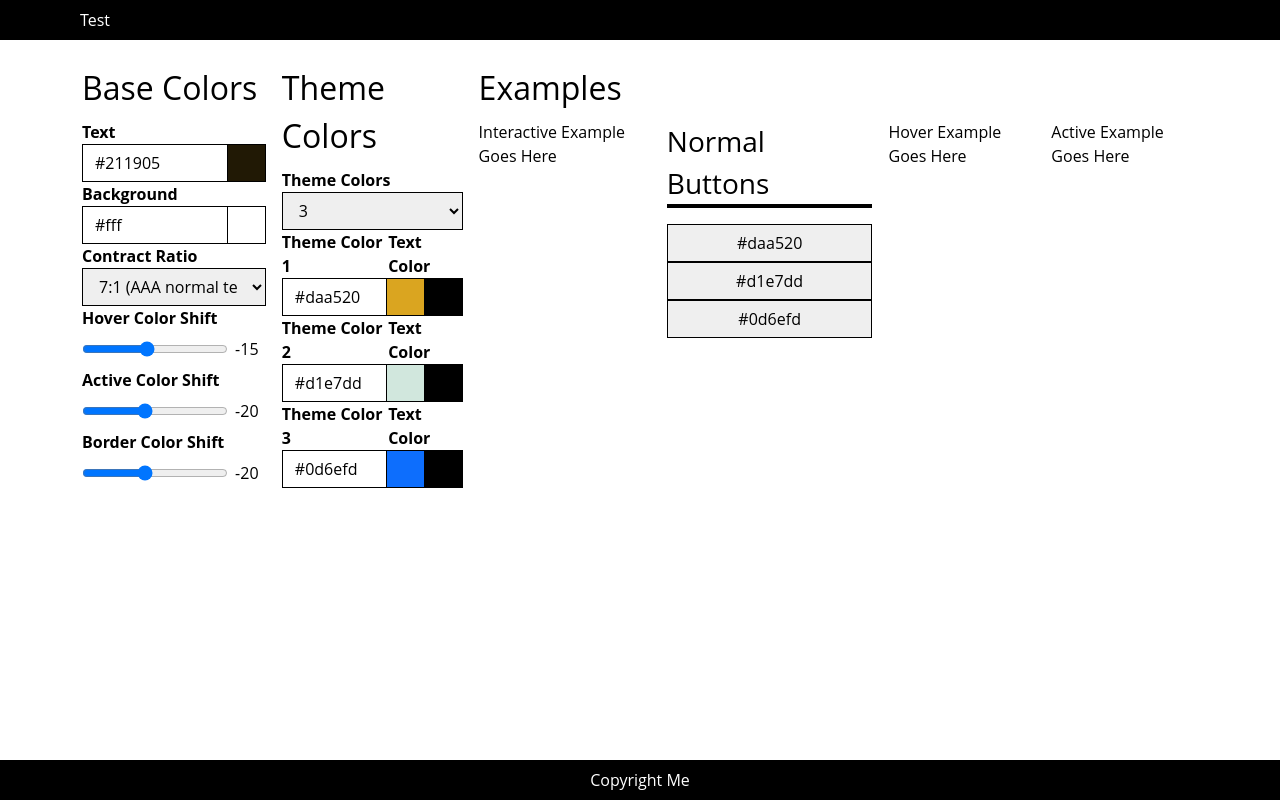
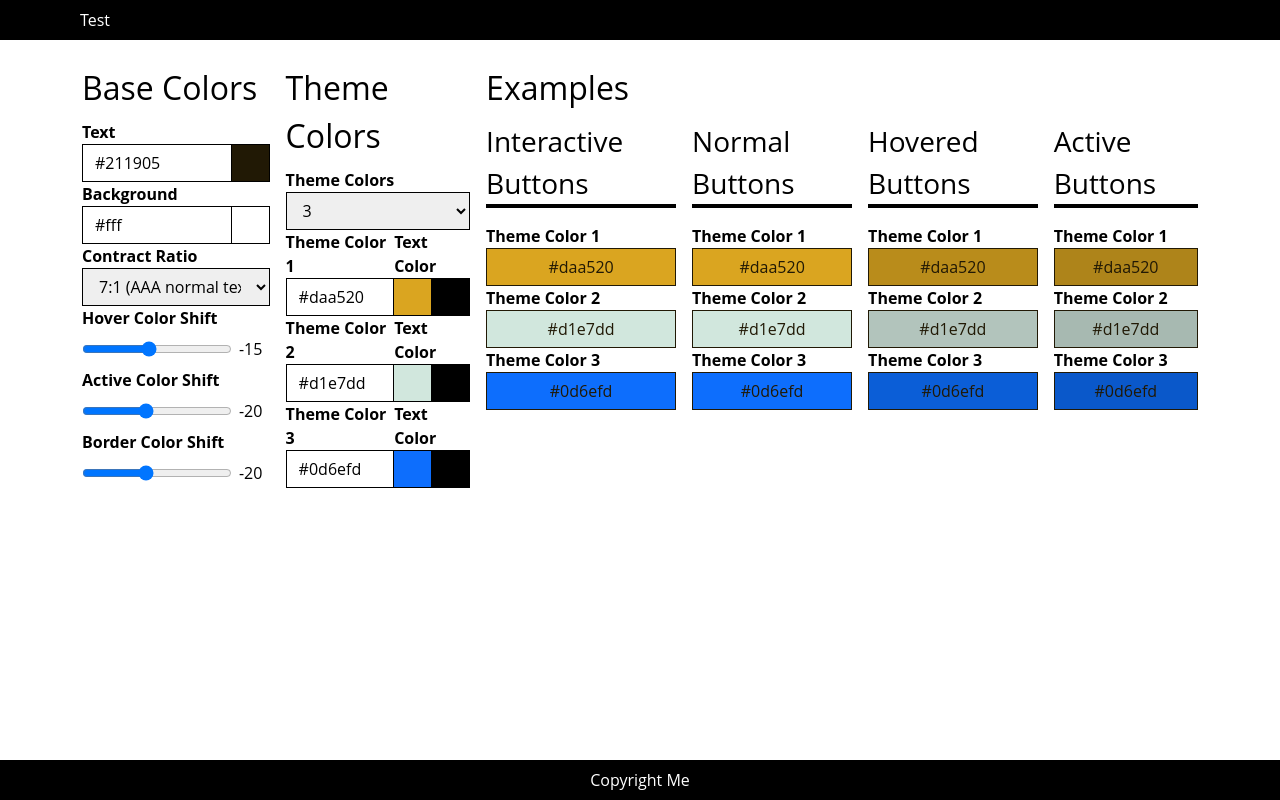
Before and after one commit to johnsiddoway/colors, a React (Vite) app: page / in a window 1280 px wide. Built offline with nearby package versions, Linux system fonts and the light colour scheme.

Commit message:
Flesh out the various button examples.

```diff
--- a/src/components/panels/active-panel.tsx
+++ b/src/components/panels/active-panel.tsx
@@ -1,5 +1,30 @@
 import { PanelProps } from "./panel-props";
+import styles from "./base.module.scss";
+import Color from "color";
+
+const mix = (value: string, shift: number) => {
+	const mixWith = shift > 0 ? Color('#fff') : Color('#000');
+	const weight = Math.abs(shift / 100);
+	return Color(value).mix(mixWith, weight).hex().toLocaleLowerCase();
+};
 
 export function ActivePanel(props: PanelProps) {
-    return <div>Active Example Goes Here</div>;
+    const buttons = props.themeColors.map((value, index) => {
+        const backgroundColor = mix(value.backgroundColor, props.activeShift);
+        const style: React.CSSProperties = {
+            "--background-color": backgroundColor,
+            "--background-color-hover": backgroundColor,
+            "--background-color-active": backgroundColor,
+            "--color": value.invertForegroundColor ? props.backgroundColor : props.foregroundColor,
+            "--border-color": props.foregroundColor,
+        };
+        return <div key={index}>
+            <div className={styles.label}>Theme Color {index + 1}</div>
+            <button className={styles.button} style={style}>{value.backgroundColor}</button>
+            </div>;
+    })
+    return <div>
+        <h3 className={styles.heading}>Active Buttons</h3>
+        {buttons}
+    </div>;
 }
--- /dev/null
+++ b/src/components/panels/base.module.scss
@@ -0,0 +1,26 @@
+.heading {
+    border-bottom: 0.25rem solid currentColor;
+    margin-bottom: 1rem;
+}
+
+.label {
+    font-weight: bold;
+}
+
+.button {
+    cursor: pointer;
+    width: 100%;
+    border: 1px solid var(--border-color);
+    padding: 0.375rem 0.75rem;
+
+    background-color: var(--background-color);
+    color: var(--color);
+
+    &:hover {
+        background-color: var(--background-color-hover);
+    }
+
+    &:active {
+        background-color: var(--background-color-active);
+    }
+}
--- a/src/components/panels/hover-panel.tsx
+++ b/src/components/panels/hover-panel.tsx
@@ -1,5 +1,30 @@
 import { PanelProps } from "./panel-props";
+import styles from "./base.module.scss";
+import Color from "color";
+
+const mix = (value: string, shift: number) => {
+	const mixWith = shift > 0 ? Color('#fff') : Color('#000');
+	const weight = Math.abs(shift / 100);
+	return Color(value).mix(mixWith, weight).hex().toLocaleLowerCase();
+};
 
 export function HoverPanel(props: PanelProps) {
-    return <div>Hover Example Goes Here</div>;
+    const buttons = props.themeColors.map((value, index) => {
+        const backgroundColor = mix(value.backgroundColor, props.hoverShift);
+        const style: React.CSSProperties = {
+            "--background-color": backgroundColor,
+            "--background-color-hover": backgroundColor,
+            "--background-color-active": backgroundColor,
+            "--color": value.invertForegroundColor ? props.backgroundColor : props.foregroundColor,
+            "--border-color": props.foregroundColor,
+        };
+        return <div key={index}>
+            <div className={styles.label}>Theme Color {index + 1}</div>
+            <button className={styles.button} style={style}>{value.backgroundColor}</button>
+            </div>;
+    })
+    return <div>
+        <h3 className={styles.heading}>Hovered Buttons</h3>
+        {buttons}
+    </div>;
 }
--- a/src/components/panels/interactive-panel.tsx
+++ b/src/components/panels/interactive-panel.tsx
@@ -1,5 +1,29 @@
 import { PanelProps } from "./panel-props";
+import styles from "./base.module.scss";
+import Color from "color";
+
+const mix = (value: string, shift: number) => {
+	const mixWith = shift > 0 ? Color('#fff') : Color('#000');
+	const weight = Math.abs(shift / 100);
+	return Color(value).mix(mixWith, weight).hex().toLocaleLowerCase();
+};
 
 export function InteractivePanel(props: PanelProps) {
-    return <div>Interactive Example Goes Here</div>;
+    const buttons = props.themeColors.map((value, index) => {
+        const style: React.CSSProperties = {
+            "--background-color": value.backgroundColor,
+            "--background-color-hover": mix(value.backgroundColor, props.hoverShift),
+            "--background-color-active": mix(value.backgroundColor, props.activeShift),
+            "--color": value.invertForegroundColor ? props.backgroundColor : props.foregroundColor,
+            "--border-color": props.foregroundColor,
+        };
+        return <div key={index}>
+            <div className={styles.label}>Theme Color {index + 1}</div>
+            <button className={styles.button} style={style}>{value.backgroundColor}</button>
+            </div>;
+    })
+    return <div>
+        <h3 className={styles.heading}>Interactive Buttons</h3>
+        {buttons}
+    </div>;
 }
--- a/src/components/panels/normal-panel.module.scss
+++ /dev/null
@@ -1,14 +0,0 @@
-.heading {
-    border-bottom: 0.25rem solid currentColor;
-    margin-bottom: 1rem;
-}
-
-.label {
-    font-size: bold;
-}
-
-.button {
-    width: 100%;
-    border: 1px solid currentColor;
-    padding: 0.375rem 0.75rem;
-}
--- a/src/components/panels/normal-panel.tsx
+++ b/src/components/panels/normal-panel.tsx
@@ -1,9 +1,19 @@
 import { PanelProps } from "./panel-props";
-import styles from "./normal-panel.module.scss";
+import styles from "./base.module.scss";
 
 export function NormalPanel(props: PanelProps) {
     const buttons = props.themeColors.map((value, index) => {
-        return <button key={index} className={styles.button}>{value.backgroundColor}</button>;
+        const style: React.CSSProperties = {
+            "--background-color": value.backgroundColor,
+            "--background-color-hover": value.backgroundColor,
+            "--background-color-active": value.backgroundColor,
+            "--color": value.invertForegroundColor ? props.backgroundColor : props.foregroundColor,
+            "--border-color": props.foregroundColor,
+        };
+        return <div key={index}>
+            <div className={styles.label}>Theme Color {index + 1}</div>
+            <button className={styles.button} style={style}>{value.backgroundColor}</button>
+            </div>;
     })
     return <div>
         <h3 className={styles.heading}>Normal Buttons</h3>
--- a/src/components/pickers/base.module.scss
+++ b/src/components/pickers/base.module.scss
@@ -55,6 +55,7 @@
 }
 
 %swatch {
+    cursor: pointer;
     width: 100%;
     max-width: 2.375rem;
     border: 1px solid currentColor;
```
